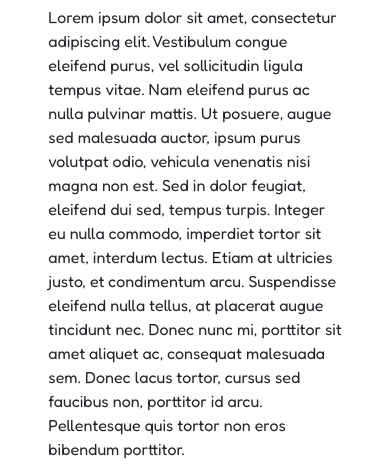
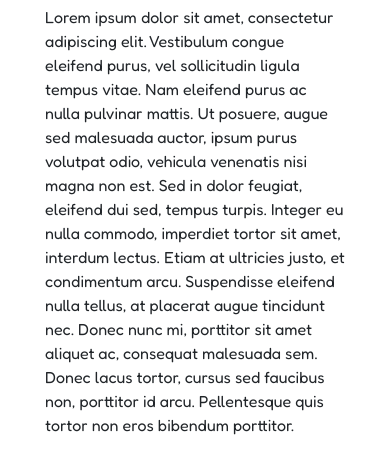
Before and after one commit to wilabacapineda/apapacho-pineda, a website: page pages/tallas.html in a window 390 px wide. Shown: the part 342-808 px from the top of the page. Drawn offline with nearby package versions, Linux system fonts and the light colour scheme.

Commit message:
Version 2.3 Parte 1 - Entrega 20220504

```diff
--- a/assets/scss/style.scss
+++ b/assets/scss/style.scss
@@ -661,7 +661,7 @@
     }
 
     .paginas article {
-        width: map-get($map: $anchos, $key: 90);
+        width: map-get($map: $anchos, $key: ancho_full);
         margin: 0 auto;
     }
 }
@@ -670,6 +670,8 @@
     header .logo {
         flex-direction: column;
     }
-
+    .paginas article {
+        max-width: map-get($map: $anchos, $key: media);
+    }
 
 }
```
Also changed, not shown: assets/css/style.css.
